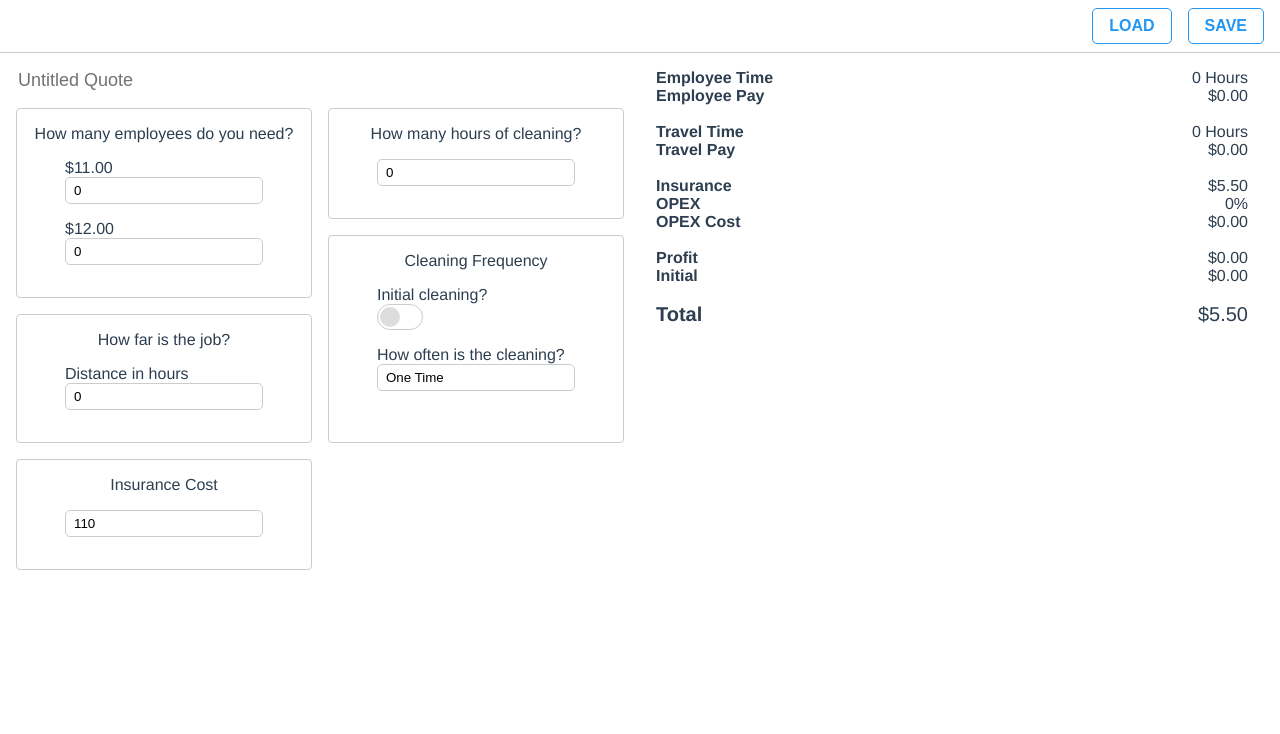
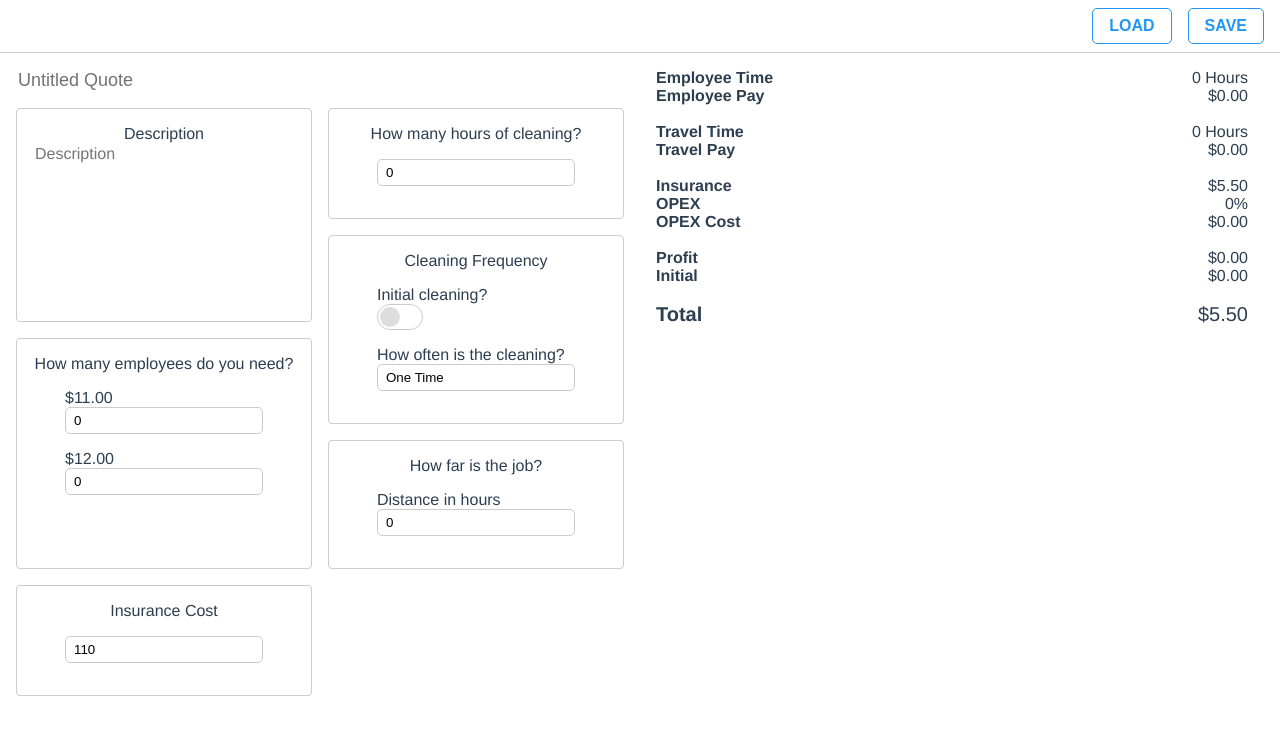
Before and after one commit to treemmett/quote-form, a Vue app: page / in a window 1280 px wide. Shown: the top 734 px of the page. Built offline with nearby package versions, Linux system fonts and the light colour scheme.

Commit message:
feat: add description field

```diff
--- a/src/components/Card.vue
+++ b/src/components/Card.vue
@@ -23,9 +23,16 @@ export default class HelloWorld extends Vue {
   background-color: #fff;
   border: 1px solid #ccc;
   border-radius: 4px;
+
+  &.description .form {
+    height: 90%;
+    padding: 0;
+  }
 }
 
 .form {
   padding: 0 2em;
+  position: relative;
+  height: 100%;
 }
 </style>
--- a/src/types/quote.d.ts
+++ b/src/types/quote.d.ts
@@ -5,6 +5,7 @@ declare namespace App {
     data: {
       [index: string]: any;
       name: string;
+      description: string;
       employees11: number;
       employees12: number;
       hours: number;
--- a/src/views/Home.vue
+++ b/src/views/Home.vue
@@ -34,6 +34,10 @@
           <option value="biweekly">Biweekly</option>
           <option value="monthly">Monthly</option>
         </dropdown>
+      </card>
+
+      <card title="Description" class="description">
+        <textarea v-model="description" placeholder="Description" />
       </card>
 
       <card title="Insurance Cost" class="insurance">
@@ -82,6 +86,8 @@ export default class Home extends Vue {
   [key: string]: any;
 
   name: string = '';
+
+  description: string = '';
 
   loadingListOpen: boolean = false;
 
@@ -173,6 +179,7 @@ export default class Home extends Vue {
       id: btoa(Date.now().toString()).replace(/=/g, ''),
       data: {
         name: this.name,
+        description: this.description,
         employees11: this.employees11,
         employees12: this.employees12,
         hours: this.hours,
@@ -194,6 +201,7 @@ export default class Home extends Vue {
 
     // reset site data
     this.name = '';
+    this.description = '';
     this.employees11 = 0;
     this.employees12 = 0;
     this.hours = 0;
@@ -242,7 +250,7 @@ export default class Home extends Vue {
   grid-area: form;
   grid-template-columns: 1fr 1fr;
   grid-template-rows: 1min-content 1min-content 1min-content 1min-content;
-  grid-template-areas: 'title title' 'employees hours' 'employees frequency' 'distance frequency' 'insurance action';
+  grid-template-areas: 'title title' 'description hours' 'description frequency' 'employees frequency' 'employees distance' 'insurance .';
   padding: 1em;
   row-gap: 1em;
   column-gap: 1em;
@@ -283,6 +291,23 @@ export default class Home extends Vue {
   .insurance {
     grid-area: insurance;
   }
+
+  .description {
+    grid-area: description;
+
+    textarea {
+      resize: none;
+      margin: 0;
+      height: 100%;
+      width: 100%;
+      box-sizing: border-box;
+      outline: none;
+      font-family: inherit;
+      font-size: 16px;
+      border: none;
+      min-height: 100px;
+    }
+  }
 }
 
 .report {
@@ -313,15 +338,10 @@ export default class Home extends Vue {
 <style lang="scss" scoped>
 @media screen and (max-width: 650px) {
   .form {
-    display: block;
-  }
-
-  .card {
-    display: block;
-
-    & + & {
-      margin-top: 1em;
-    }
+    // display: block;
+    // grid-template-rows: repeat(min-content);
+    grid-template-columns: 1fr;
+    grid-template-areas: 'title' 'description' 'employees' 'hours' 'frequency' 'distance' 'insurance';
   }
 }
 </style>
```
